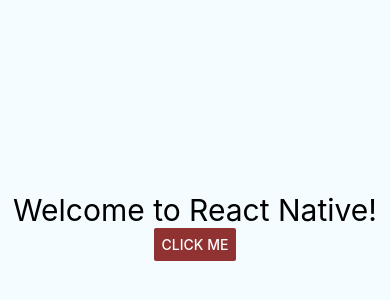
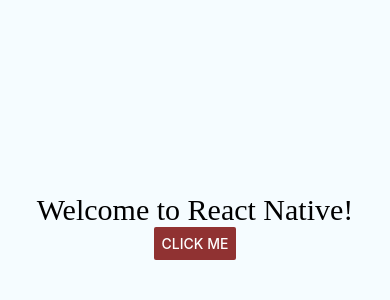
Before and after one commit to treinaweb/treinaweb-react-native-animacoes-estilizacao, a React Native app: screen / in a window 390 px wide. Shown: the part 196-496 px from the top of the page. Built offline with nearby package versions, Linux system fonts and the light colour scheme.

Commit message:
aula-03-01

```diff
--- a/package.json
+++ b/package.json
@@ -20,5 +20,10 @@
   },
   "jest": {
     "preset": "react-native"
+  },
+  "rnpm": {
+    "assets": [
+      "./assets/fonts/"
+    ]
   }
 }
--- a/styles/mainStyles.js
+++ b/styles/mainStyles.js
@@ -16,7 +16,8 @@
 
 const styles = StyleSheet.create({
     myText: {
-        fontSize: 20,
+        fontSize: 30,
+        fontFamily: 'Angelina',
         //color: colors.blue,
         //...StyleSheet.absoluteFill,
         ...myOSStyle
```
Also changed, not shown: assets/fonts/Angelina.TTF (added), 3 other files (tests, documents, lock files or other folders).
